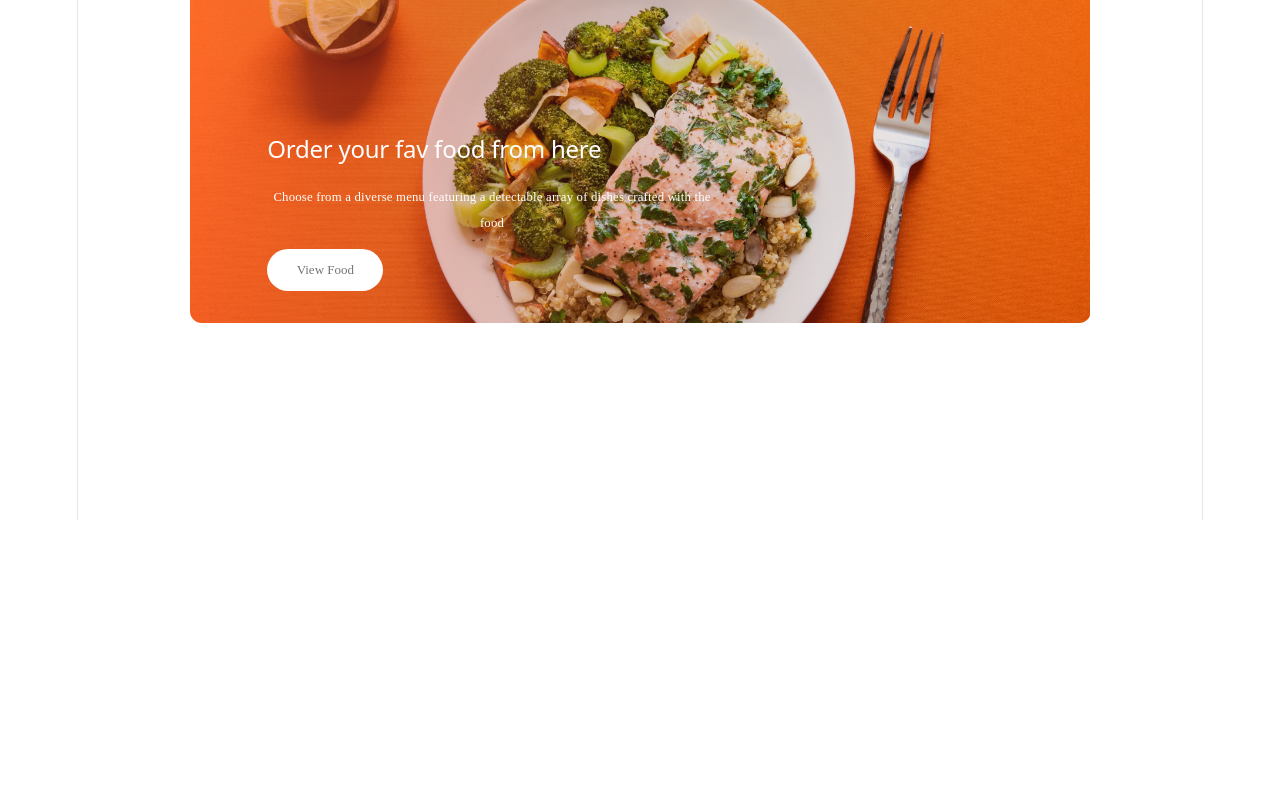
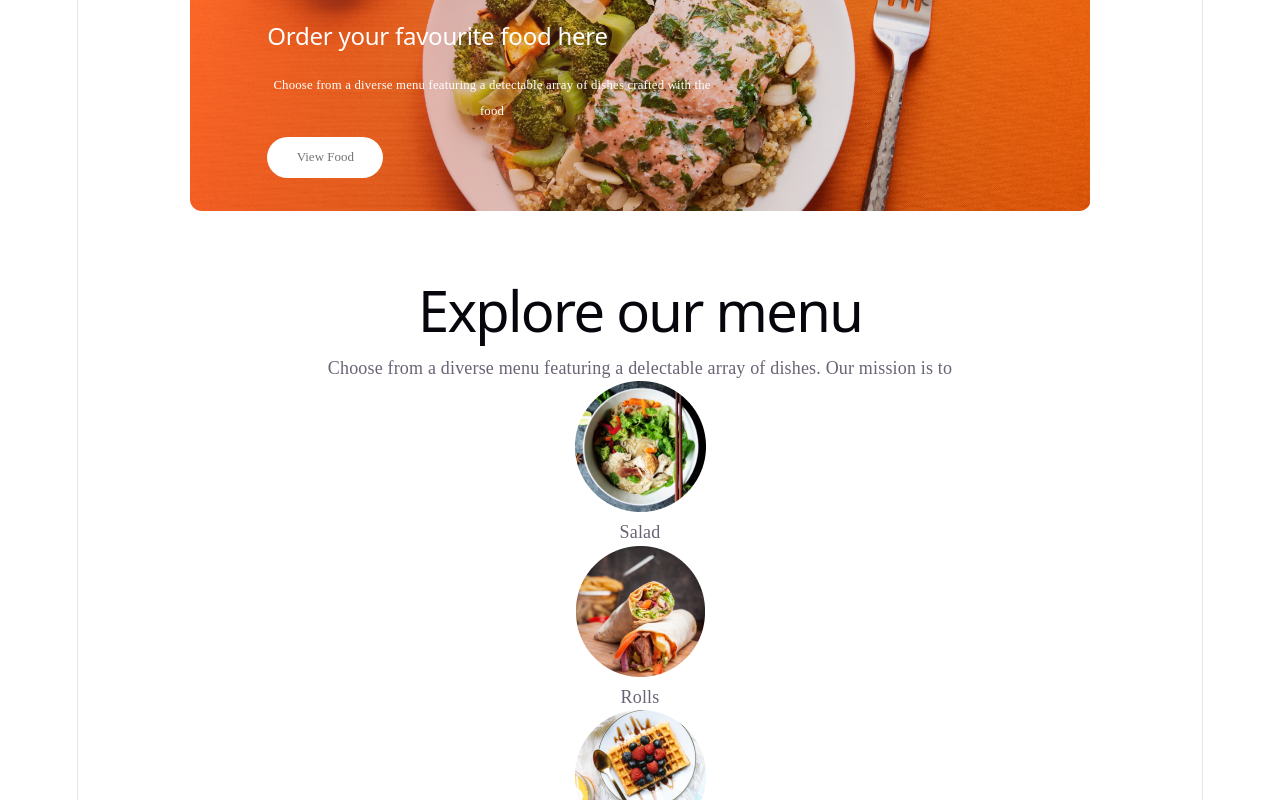
Before and after one commit to Pandarinathgupthainuguri/Food-Delivery, a React (Vite) app in the folder frontend/: page / in a window 1280 px wide. Shown: the part 280-1080 px from the top of the page. Before the commit the page ends 800 px from the top, so only its background shows below. Built offline with nearby package versions, Linux system fonts and the light colour scheme; a small style sheet from the web is missing.

Commit message:
explore our menu with out css

```diff
--- /dev/null
+++ b/frontend/src/components/ExploreMenu/ExploreMenu.jsx
@@ -0,0 +1,26 @@
+import React from 'react'
+import './ExploreMenu.css'
+import {menu_list} from '../../assets/assets/frontend_assets/assets';
+
+function ExploreMenu() {
+  return (
+    <div className='expolre_menu' id='expolre_menu'>
+        <h1>Explore our menu</h1>
+        <p className='explore_menu_text'>Choose from a diverse menu featuring a delectable array of dishes. Our mission is to</p>
+       <div className="explore_menu_list">
+        {
+            menu_list.map((item,idx)=>{
+                return(
+                    <div key={idx} className='explore_menu_list_item'>
+                        <img src={item.menu_image}/>
+                        <p>{item.menu_name}</p>
+                    </div>
+                )
+            })
+        }
+       </div>
+    </div>
+  )
+}
+
+export default ExploreMenu
--- a/frontend/src/components/Header/Header.jsx
+++ b/frontend/src/components/Header/Header.jsx
@@ -4,7 +4,7 @@ const Header = () => {
   return (
     <div className='header'>
       <div className="header_contents">
-        <h2>Order your fav food from here</h2>
+        <h2>Order your favourite food here</h2>
         <p>Choose from a diverse menu featuring a detectable array of dishes crafted with the food</p>
         <button>View Food</button>
       </div>
--- a/frontend/src/pages/Home/Home.jsx
+++ b/frontend/src/pages/Home/Home.jsx
@@ -1,10 +1,12 @@
 import React from 'react'
 import './Home.css'
 import Header from '../../components/Header/Header'
+import ExploreMenu from '../../components/ExploreMenu/ExploreMenu'
 const Home = () => {
   return (
     <div>
       <Header/>
+      <ExploreMenu/>
     </div>
   )
 }
```
Also changed, not shown: frontend/src/components/ExploreMenu/ExploreMenu.css (added).
